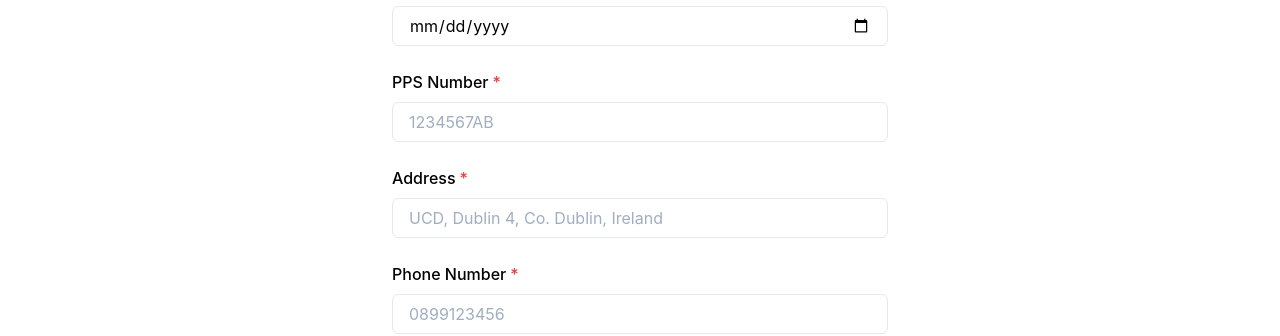
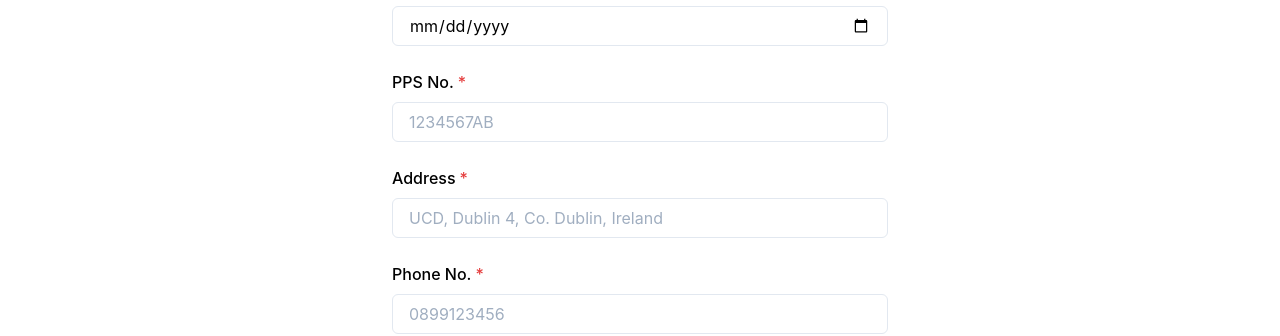
Before and after one commit to rajitbanerjee/vax-warden, a React (Create React App) app in the folder frontend/: page / in a window 1280 px wide. Shown: the part 397-733 px from the top of the page. Built offline with nearby package versions, Linux system fonts and the light colour scheme; no server answers.

Commit message:
Improve form validation error display

```diff
--- a/frontend/src/pages/Login.tsx
+++ b/frontend/src/pages/Login.tsx
@@ -2,8 +2,8 @@ import { Box, Button, Flex, FormControl, FormErrorMessage, FormLabel, Heading, I
 import { LoginCredentials } from "client/types";
 import useAuth from "hooks/useAuth";
 import { FormEvent } from "react";
+import { formatUserDetailsKey } from "pages/MyAccount";
 
-// TODO Improve validation error message display!!!
 export const Login: React.FC = (): JSX.Element => {
   const { login, loading, error } = useAuth();
 
@@ -26,12 +26,12 @@ export const Login: React.FC = (): JSX.Element => {
         <Box my={4} textAlign="left">
           <form onSubmit={handleSubmit}>
             <FormControl isRequired isInvalid={error !== null}>
-              <FormLabel>Email</FormLabel>
+              <FormLabel>{formatUserDetailsKey.email}</FormLabel>
               <Input name="email" type="email" placeholder="jane.doe@ucd.ie" size="md" />
             </FormControl>
 
             <FormControl isRequired marginTop={6} isInvalid={error !== null}>
-              <FormLabel>Password</FormLabel>
+              <FormLabel>{formatUserDetailsKey.password}</FormLabel>
               <Input name="password" type="password" placeholder="*******" size="md" />
               {error && <FormErrorMessage>Incorrect email or password.</FormErrorMessage>}
             </FormControl>
--- a/frontend/src/pages/MyAccount.tsx
+++ b/frontend/src/pages/MyAccount.tsx
@@ -1,8 +1,9 @@
 import { Heading, Table, TableCaption, Tbody, Td, Tr, VStack } from "@chakra-ui/react";
+import { UserDetailsKeys } from "client/types";
 import { formatDate } from "client/util";
 import useAuth from "hooks/useAuth";
 
-const formatKey: { [k: string]: any } = {
+export const formatUserDetailsKey: UserDetailsKeys = {
   firstName: "First Name",
   lastName: "Last Name",
   dateOfBirth: "Date of Birth",
@@ -12,9 +13,10 @@ const formatKey: { [k: string]: any } = {
   phoneNo: "Phone No.",
   nationality: "Nationality",
   gender: "Gender",
+  password: "Password", // Not used in MyAccount, but instead in Login
 };
 
-const formatValue = (k: string, v: any): string => {
+const formatUserDetailsValue = (k: string, v: any): string => {
   if (k.includes("date")) return formatDate(v);
   if (k === "gender") return v[0].toUpperCase() + v.substring(1).toLowerCase();
   return v;
@@ -37,8 +39,8 @@ export const MyAccount: React.FC = (): JSX.Element => {
             .filter(([k, _]) => !keysToHide.includes(k))
             .map(([k, v]) => (
               <Tr>
-                <Td>{formatKey[k]}</Td>
-                <Td>{formatValue(k, v)}</Td>
+                <Td>{formatUserDetailsKey[k as keyof UserDetailsKeys]}</Td>
+                <Td>{formatUserDetailsValue(k, v)}</Td>
               </Tr>
             ))}
         </Tbody>
--- a/frontend/src/pages/Registration.tsx
+++ b/frontend/src/pages/Registration.tsx
@@ -10,15 +10,17 @@ import {
   Select,
   Text,
 } from "@chakra-ui/react";
-import { Gender, User } from "client/types";
+import { Gender, User, UserDetailsKeys } from "client/types";
 import useAuth from "hooks/useAuth";
+import { formatUserDetailsKey } from "pages/MyAccount";
 import { FormEvent, useEffect } from "react";
 import { useNavigate } from "react-router-dom";
+import type { Response } from "redaxios";
 
-// TODO Improve validation error message display!!!
 export const Registration: React.FC = (): JSX.Element => {
   const { register, loading, error, logout } = useAuth();
   const navigate = useNavigate();
+  const errorMap = mapUserDetailsErrors(error);
 
   useEffect(() => {
     // Invalidate any pre-existing local storage credentials
@@ -53,43 +55,50 @@ export const Registration: React.FC = (): JSX.Element => {
         </Box>
         <Box my={4} textAlign="left">
           <form onSubmit={handleSubmit}>
-            <FormControl isRequired isInvalid={error !== null}>
-              <FormLabel>First Name</FormLabel>
+            <FormControl isRequired isInvalid={formatUserDetailsKey.firstName in errorMap}>
+              <FormLabel>{formatUserDetailsKey.firstName}</FormLabel>
               <Input name="firstName" placeholder="Jane" size="md" />
+              {getUserDetailsErrorMessage(errorMap, "firstName")}
             </FormControl>
 
-            <FormControl isRequired marginTop={6} isInvalid={error !== null}>
-              <FormLabel>Last Name</FormLabel>
+            <FormControl isRequired marginTop={6} isInvalid={formatUserDetailsKey.lastName in errorMap}>
+              <FormLabel>{formatUserDetailsKey.lastName}</FormLabel>
               <Input name="lastName" placeholder="Doe" size="md" />
+              {getUserDetailsErrorMessage(errorMap, "lastName")}
             </FormControl>
 
-            <FormControl isRequired marginTop={6} isInvalid={error !== null}>
-              <FormLabel>Date of Birth</FormLabel>
+            <FormControl isRequired marginTop={6} isInvalid={formatUserDetailsKey.dateOfBirth in errorMap}>
+              <FormLabel>{formatUserDetailsKey.dateOfBirth}</FormLabel>
               <Input name="dateOfBirth" type="date" max={getMaxDateOfBirth()} size="md" />
+              {getUserDetailsErrorMessage(errorMap, "dateOfBirth")}
             </FormControl>
 
-            <FormControl isRequired marginTop={6} isInvalid={error !== null}>
-              <FormLabel>PPS Number</FormLabel>
+            <FormControl isRequired marginTop={6} isInvalid={formatUserDetailsKey.ppsn in errorMap}>
+              <FormLabel>{formatUserDetailsKey.ppsn}</FormLabel>
               <Input name="ppsn" placeholder="1234567AB" size="md" />
+              {getUserDetailsErrorMessage(errorMap, "ppsn")}
             </FormControl>
 
-            <FormControl isRequired marginTop={6} isInvalid={error !== null}>
-              <FormLabel>Address</FormLabel>
+            <FormControl isRequired marginTop={6} isInvalid={formatUserDetailsKey.address in errorMap}>
+              <FormLabel>{formatUserDetailsKey.address}</FormLabel>
               <Input name="address" placeholder="UCD, Dublin 4, Co. Dublin, Ireland" size="md" />
+              {getUserDetailsErrorMessage(errorMap, "address")}
             </FormControl>
 
-            <FormControl isRequired marginTop={6} isInvalid={error !== null}>
-              <FormLabel>Phone Number</FormLabel>
+            <FormControl isRequired marginTop={6} isInvalid={formatUserDetailsKey.phoneNo in errorMap}>
+              <FormLabel>{formatUserDetailsKey.phoneNo}</FormLabel>
               <Input name="phoneNo" placeholder="0899123456" type="tel" size="md" />
+              {getUserDetailsErrorMessage(errorMap, "phoneNo")}
             </FormControl>
 
-            <FormControl isRequired marginTop={6} isInvalid={error !== null}>
-              <FormLabel>Nationality</FormLabel>
+            <FormControl isRequired marginTop={6} isInvalid={formatUserDetailsKey.nationality in errorMap}>
+              <FormLabel>{formatUserDetailsKey.nationality}</FormLabel>
               <Input name="nationality" placeholder="Ireland" size="md" />
+              {getUserDetailsErrorMessage(errorMap, "nationality")}
             </FormControl>
 
             <FormControl isRequired marginTop={6}>
-              <FormLabel>Gender</FormLabel>
+              <FormLabel>{formatUserDetailsKey.gender}</FormLabel>
               <Select name="gender" size="md">
                 <option value="FEMALE">Female</option>
                 <option value="MALE">Male</option>
@@ -97,15 +106,15 @@ export const Registration: React.FC = (): JSX.Element => {
               </Select>
             </FormControl>
 
-            <FormControl isRequired marginTop={6} isInvalid={error !== null}>
-              <FormLabel>Email</FormLabel>
+            <FormControl isRequired marginTop={6} isInvalid={formatUserDetailsKey.email in errorMap}>
+              <FormLabel>{formatUserDetailsKey.email}</FormLabel>
               <Input name="email" type="email" placeholder="jane.doe@ucd.ie" size="md" />
+              {getUserDetailsErrorMessage(errorMap, "email")}
             </FormControl>
 
-            <FormControl isRequired marginTop={6} isInvalid={error !== null}>
-              <FormLabel>Password</FormLabel>
+            <FormControl isRequired marginTop={6}>
+              <FormLabel>{formatUserDetailsKey.password}</FormLabel>
               <Input name="password" type="password" placeholder="*******" size="md" />
-              {error && <FormErrorMessage>Please provide valid input!</FormErrorMessage>}
             </FormControl>
 
             <Button colorScheme="teal" type="submit" width="full" mt={4} disabled={loading}>
@@ -125,6 +134,30 @@ export const Registration: React.FC = (): JSX.Element => {
   );
 };
 
+const mapUserDetailsErrors = (error?: Response<any>): { [key: string]: string } => {
+  if (!error) return {};
+  const errorMessage: string = error.data.message;
+  const errorList: string[] = errorMessage
+    .substring(1, errorMessage.length - 1)
+    .split(",")
+    .map((e) => e.trim());
+  const errorMap: { [key: string]: string } = {};
+
+  errorList.forEach((e) => {
+    const [k, v] = e.split(":");
+    errorMap[k.trim()] = v.trim();
+  });
+  return errorMap;
+};
+
+const getUserDetailsErrorMessage = (errorMap: { [key: string]: string }, userDetialsKey: string) => {
+  return (
+    errorMap[formatUserDetailsKey[userDetialsKey as keyof UserDetailsKeys]] && (
+      <FormErrorMessage>{errorMap[formatUserDetailsKey[userDetialsKey as keyof UserDetailsKeys]]}</FormErrorMessage>
+    )
+  );
+};
+
 const getMaxDateOfBirth = (): string => {
   const adultDOB = new Date();
   adultDOB.setFullYear(adultDOB.getFullYear() - 18);
```
Also changed, not shown: frontend/src/client/types.ts (+13 -0 lines), frontend/src/pages/Home.tsx (+12 -10 lines), frontend/src/client/user.ts (deleted), 1 other file (tests, documents, lock files or other folders).
